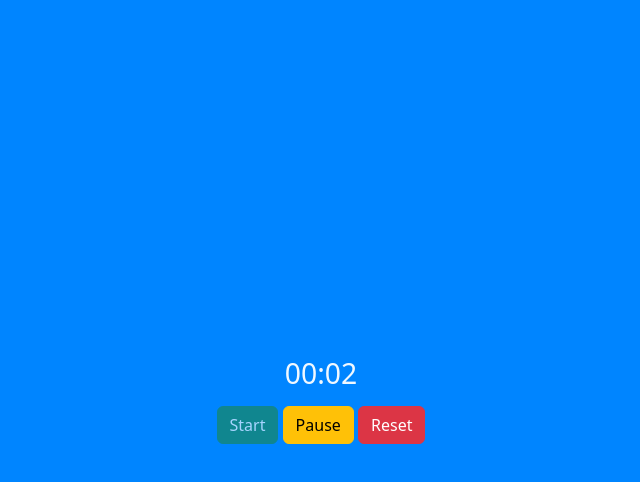
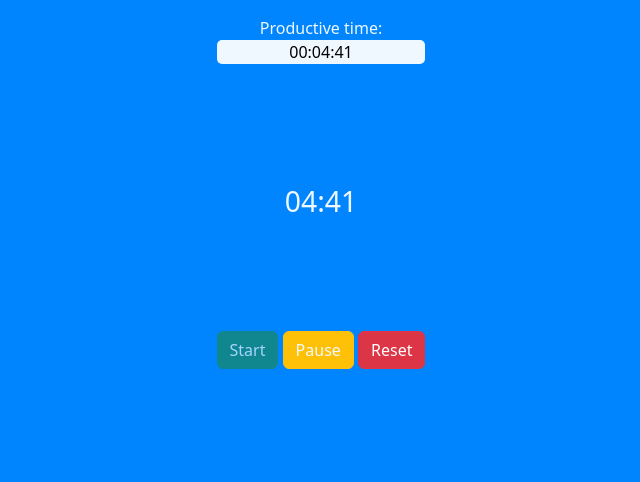
Before and after one commit to oguialmeida/pomodoro-desktop, an Electron app: page src/index.html in a window 800 px wide. Both pictures are taken after a click on the button "Start". Shown: the whole page, without its empty margins (79-719 px from the left). Drawn offline with nearby package versions, Linux system fonts and the light colour scheme.

Commit message:
Adding productive time functionality

```diff
--- a/src/index.html
+++ b/src/index.html
@@ -10,25 +10,44 @@
   <style>
     /* Additional styles */
     body {
-      height: 100vh;
+      height: 100%;
       display: flex;
+      flex-direction: column;
       background-color: #0085ff;
       justify-content: center;
       color: aliceblue;
       align-items: center;
       margin: 0;
     }
+
+    .productive-container {
+      background-color: aliceblue;
+      border-radius: 5px;
+      color: black;
+    }
+
+    .container-lg {
+      display: flex;
+      justify-content: center;
+      align-items: center;
+      margin-top: 50%;
+      margin-bottom: 50%;
+    }
   </style>
 </head>
 
 <body>
   <div class="text-center">
+    <label class="mt-3">Productive time:</label>
+    <div class="productive-container">
+      <p id="productive">00:00:00</p>
+    </div>
     <div class="container-lg">
       <h2 class="mt-3" id="seconds">00:00</h2>
     </div>
     <div class="column mt-3">
       <button type="button" id="start" class="btn btn-success">Start</button>
-      <button type="button" id="pause" class="btn btn-warning" disabled>Pause</button>
+      <button type="button" id="pause" class="btn btn-warning" disabled style="color: aliceblue;">Pause</button>
       <button type="button" id="reset" class="btn btn-danger" disabled>Reset</button>
     </div>
     <p class="mt-3" id="over"></p>
--- a/src/renderer.js
+++ b/src/renderer.js
@@ -1,4 +1,5 @@
 let count = 1
+let totalCount = 1
 let countdownInterval
 
 function pause() {
@@ -13,32 +14,55 @@ function reset() {
     document.querySelector("body").style.backgroundColor = "#0085ff"
 }
 
+function productiveReset() {
+    clearInterval(countdownInterval)
+    totalCount = 1
+    document.getElementById("productive").textContent = "00:00:00"
+}
+
+function formatTime(seconds, formatType = false) {
+    const dateObj = new Date(seconds * 1000)
+    const hours = dateObj.getUTCHours().toString().padStart(2, '0')
+    const minutes = dateObj.getUTCMinutes().toString().padStart(2, '0')
+    const secs = dateObj.getUTCSeconds().toString().padStart(2, '0')
+
+    if (formatType === true) {
+        return `${minutes}:${secs}`
+    }
+    return `${hours}:${minutes}:${secs}`
+}
+
 function counter() {
     let countdown = document.getElementById("seconds")
     let over = document.getElementById("over")
+    let productive = document.getElementById("productive")
     let background = document.querySelector("body")
     let trocar = false
 
     countdownInterval = setInterval(() => {
-        let dateObj = new Date(count * 1000)
-        let minutes = dateObj.getMinutes().toString().padStart(2, '0')
-        let seconds = dateObj.getSeconds().toString().padStart(2, '0')
+        if (count < 1500) {
+            count++
 
-        countdown.textContent = `${minutes}:${seconds}`
-
-        if(count < 1500) {
-            count++
-        } else if(count === 1500) {
+        } else if (count === 1500) {
             count = 1
             over.textContent = "Let's take a break :)"
             background.style.backgroundColor = "#38BDAE"
             trocar = true
         }
-        if(trocar && count === 300) {
+
+        if (trocar === false) {
+            totalCount++
+        }
+
+        if (trocar && count === 300) {
             reset()
             counter()
         }
-    }, 1000)
+
+        countdown.textContent = formatTime(count, true)
+        productive.textContent = formatTime(totalCount)
+
+    }, 10)
 }
 
 (function startTimer() {
@@ -47,23 +71,24 @@ function counter() {
     let buttonReset = document.getElementById("reset")
 
     buttonStart.onclick = () => {
-        buttonStart.disabled=true
-        buttonPause.disabled=false
-        buttonReset.disabled=false
+        buttonStart.disabled = true
+        buttonPause.disabled = false
+        buttonReset.disabled = false
         counter()
     }
 
     buttonPause.onclick = () => {
-        buttonStart.disabled=false
-        buttonPause.disabled=true
-        buttonReset.disabled=false
+        buttonStart.disabled = false
+        buttonPause.disabled = true
+        buttonReset.disabled = false
         pause()
     }
 
     buttonReset.onclick = () => {
-        buttonStart.disabled=false
-        buttonPause.disabled=true
-        buttonReset.disabled=true
+        buttonStart.disabled = false
+        buttonPause.disabled = true
+        buttonReset.disabled = true
         reset()
+        productiveReset()
     }
-}())
+})()
```
